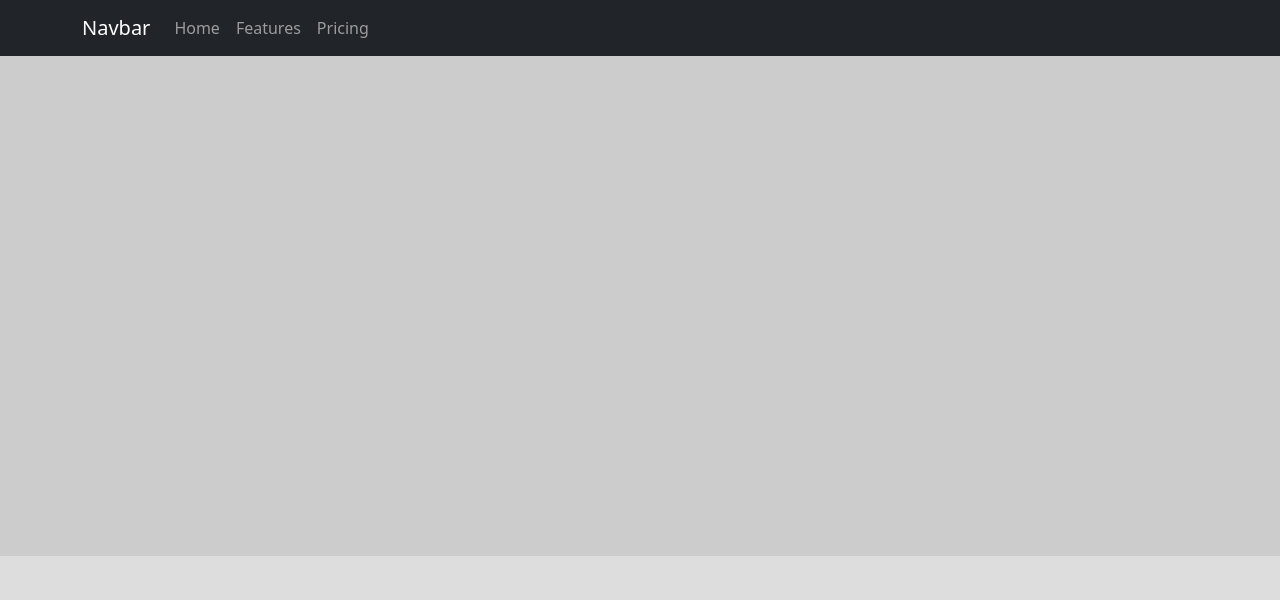
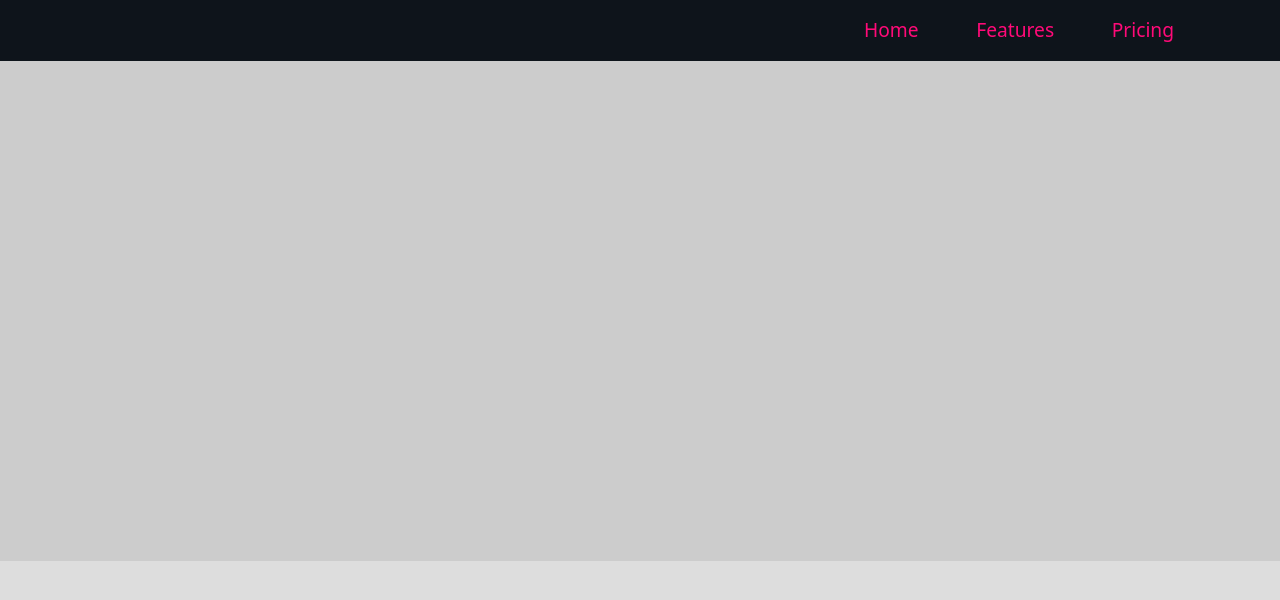
Before and after one commit to guyroberts21/guyr-web, a Gatsby site: page / in a window 1280 px wide. Shown: the top 600 px of the page. Built offline with nearby package versions, Linux system fonts and the light colour scheme; Gatsby itself is replaced by a stand-in of ours.

Commit message:
Add basic styling

```diff
--- a/src/pages/index.js
+++ b/src/pages/index.js
@@ -9,11 +9,11 @@ import { Navbar, Container, Nav } from "react-bootstrap"
 
 export default function Home() {
   return (
-    <div>
-      <Navbar bg="dark" variant="dark">
+    <div id="main-container">
+      <Navbar variant="dark">
         <Container>
-          <Navbar.Brand href="#home">Navbar</Navbar.Brand>
-          <Nav className="me-auto">
+          {/* <Navbar.Brand href="#home">Navbar</Navbar.Brand> */}
+          <Nav className="ms-auto">
             <Nav.Link href="#home">Home</Nav.Link>
             <Nav.Link href="#features">Features</Nav.Link>
             <Nav.Link href="#pricing">Pricing</Nav.Link>
--- a/src/styles/index.css
+++ b/src/styles/index.css
@@ -1,7 +1,44 @@
+:root {
+  --color-text: hsl(0deg, 0%, 100%);
+  --color-background: hsl(212, 32%, 8%);
+  --color-background-secondary: hsl(213, 32%, 15%);
+  --color-primary: hsl(333deg, 100%, 52%);
+  --color-secondary: hsl(245, 100%, 60%);
+  --color-tertiary: hsl(53deg, 100%, 50%);
+
+  --color-success: hsl(160deg, 100%, 40%);
+  --color-failure: hsl(340deg, 95%, 60%);
+}
+
+* {
+  box-sizing: border-box;
+}
+
 body {
-  background-color: black;
-  margin: 0;
-  padding: 0;
+  background: var(--color-background);
+  color: var(--color-text);
+}
+
+#main-container nav {
+  background-color: var(--color-background);
+  margin-right: 2em;
+}
+
+#main-container .navbar-dark .navbar-brand {
+  color: var(--color-text);
+  background-color: var(--color-text);
+  padding: 0.2rem 0.4rem 0.4rem 0.5rem;
+}
+
+#main-container .navbar-dark .nav-link {
+  margin-left: 2.6rem;
+  text-align: center;
+  font-size: 1.2rem;
+  color: var(--color-primary);
+}
+
+#main-container .navbar-dark .nav-link:hover {
+  color: var(--color-text);
 }
 
 .section1 {
```
